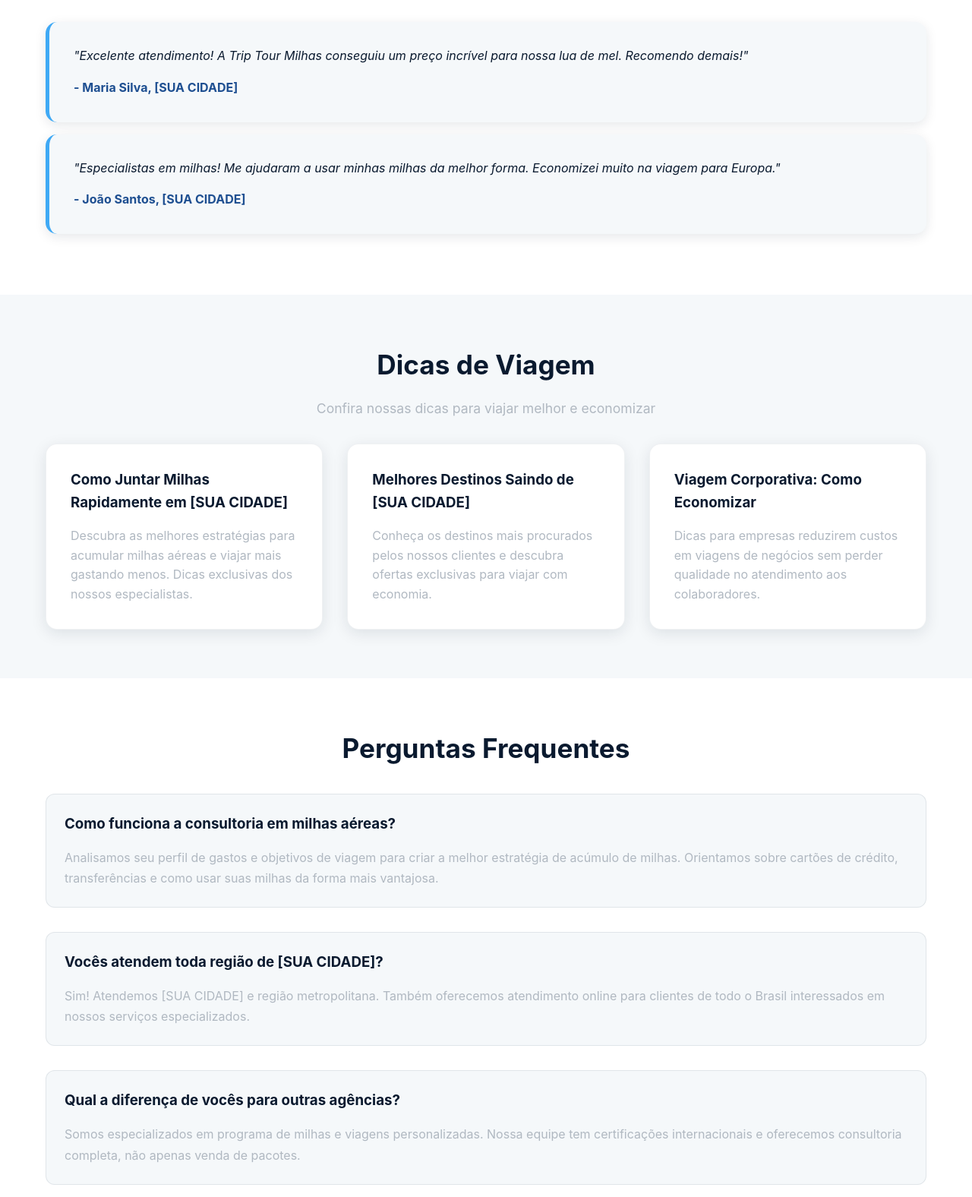
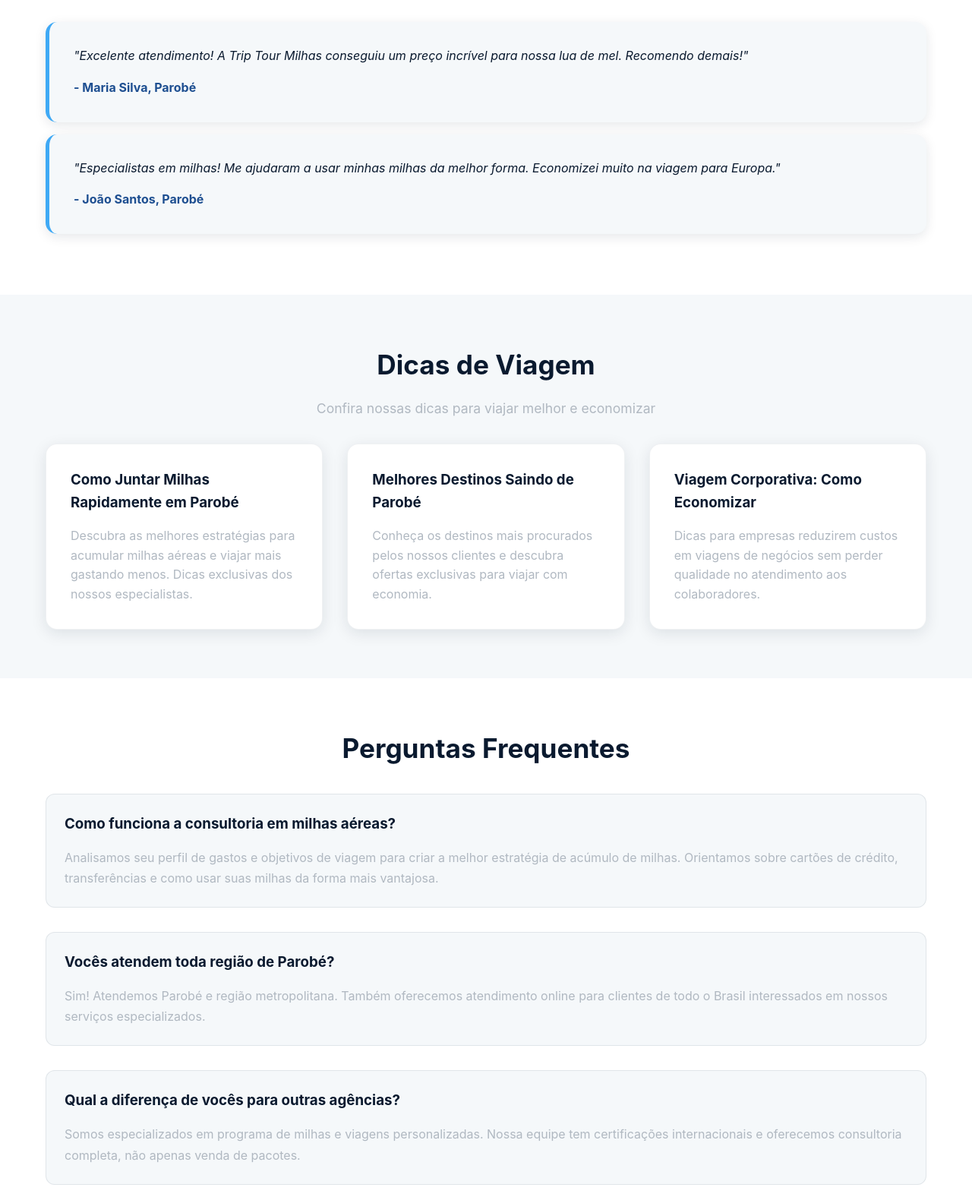
Before and after one commit to triptourmilhas-agencia/minha-agencia-site, a plain HTML site: page index.html in a window 1280 px wide. Shown: the part 944-2520 px from the top of the page at 76% size. Drawn offline with Linux system fonts and the light colour scheme.

Commit message:
Update index.html

```diff
--- a/index.html
+++ b/index.html
@@ -4,13 +4,13 @@
     <meta charset="UTF-8">
     <meta name="viewport" content="width=device-width, initial-scale=1.0">
     <!-- 🎯 OTIMIZAÇÃO 1: TÍTULO E META TAGS SEO OTIMIZADAS -->
-    <title>Trip Tour Milhas - Agência de Viagens [SUA CIDADE] | Pacotes e Milhas Aéreas</title>
-    <meta name="description" content="Agência Trip Tour Milhas em [SUA CIDADE]. Especialistas em pacotes personalizados, consultoria em milhas aéreas e viagens corporativas. Orçamento grátis! Atendimento personalizado há X anos.">
-    <meta name="keywords" content="agência viagens [SUA CIDADE], pacotes viagem, milhas aéreas, viagem corporativa, [SUA CIDADE], consultoria milhas, trip tour milhas">
+    <title>Trip Tour Milhas - Agência de Viagens Parobé | Pacotes e Milhas Aéreas</title>
+    <meta name="description" content="Agência Trip Tour Milhas em Parobé. Especialistas em pacotes personalizados, consultoria em milhas aéreas e viagens corporativas. Orçamento grátis! Atendimento personalizado há X anos.">
+    <meta name="keywords" content="agência viagens Parobé, pacotes viagem, milhas aéreas, viagem corporativa, Parobé, consultoria milhas, trip tour milhas">
     <meta name="author" content="Trip Tour Milhas">
     <link rel="canonical" href="https://triptourmilhas-agencia.github.io/minha-agencia-site/">
     <!-- 🎯 OTIMIZAÇÃO 2: OPEN GRAPH PARA REDES SOCIAIS -->
-    <meta property="og:title" content="Trip Tour Milhas - Agência de Viagens [SUA CIDADE]">
+    <meta property="og:title" content="Trip Tour Milhas - Agência de Viagens Parobé">
     <meta property="og:description" content="Especialistas em pacotes personalizados, consultoria em milhas aéreas e viagens corporativas">
     <meta property="og:image" content="https://triptourmilhas-agencia.github.io/minha-agencia-site/logo.png">
     <meta property="og:url" content="https://triptourmilhas-agencia.github.io/minha-agencia-site/">
@@ -18,7 +18,7 @@
     <meta property="og:locale" content="pt_BR">
     <!-- 🎯 OTIMIZAÇÃO 3: TWITTER CARDS -->
     <meta name="twitter:card" content="summary_large_image">
-    <meta name="twitter:title" content="Trip Tour Milhas - Agência de Viagens [SUA CIDADE]">
+    <meta name="twitter:title" content="Trip Tour Milhas - Agência de Viagens Parobé">
     <meta name="twitter:description" content="Especialistas em pacotes personalizados e milhas aéreas">
     <!-- 🎯 OTIMIZAÇÃO 4: FAVICON -->
     <link rel="icon" type="image/png" sizes="32x32" href="favicon-32x32.png">
@@ -51,7 +51,7 @@
       "address": {
         "@type": "PostalAddress",
         "streetAddress": "[SEU ENDEREÇO COMPLETO]",
-        "addressLocality": "[SUA CIDADE]",
+        "addressLocality": "Parobé",
         "addressRegion": "[SEU ESTADO]",
         "postalCode": "[SEU CEP]",
         "addressCountry": "BR"
@@ -394,7 +394,7 @@
         <div class="container">
             <div class="hero">
                 <h1 itemprop="name">Trip Tour Milhas</h1>
-                <p>A melhor agência de viagens de <span itemprop="addressLocality">[SUA CIDADE]</span></p>
+                <p>A melhor agência de viagens de <span itemprop="addressLocality">Parobé</span></p>
                 <p itemprop="description">Especialistas em pacotes personalizados e programa de milhas</p>
                 <a href="#contato" class="btn">Solicitar Orçamento</a>
                 <a href="tel:+5551996300579" class="btn" itemprop="telephone">Ligar Agora</a>
@@ -430,12 +430,12 @@
             <h2 style="text-align: center; font-size: 2.2rem; margin-bottom: 2rem;">O que dizem nossos clientes</h2>
             <div class="testimonial" itemscope itemtype="https://schema.org/Review">
                 <p itemprop="reviewBody">"Excelente atendimento! A Trip Tour Milhas conseguiu um preço incrível para nossa lua de mel. Recomendo demais!"</p>
-                <strong itemprop="author">- Maria Silva, [SUA CIDADE]</strong>
+                <strong itemprop="author">- Maria Silva, Parobé</strong>
                 <meta itemprop="ratingValue" content="5">
             </div>
             <div class="testimonial" itemscope itemtype="https://schema.org/Review">
                 <p itemprop="reviewBody">"Especialistas em milhas! Me ajudaram a usar minhas milhas da melhor forma. Economizei muito na viagem para Europa."</p>
-                <strong itemprop="author">- João Santos, [SUA CIDADE]</strong>
+                <strong itemprop="author">- João Santos, Parobé</strong>
                 <meta itemprop="ratingValue" content="5">
             </div>
         </div>
@@ -448,12 +448,12 @@
             <p style="text-align: center; font-size: 1.1rem; margin-bottom: 2rem;">Confira nossas dicas para viajar melhor e economizar</p>
             <div class="blog-grid">
                 <article class="blog-card" itemscope itemtype="https://schema.org/Article">
-                    <h3 itemprop="headline">Como Juntar Milhas Rapidamente em [SUA CIDADE]</h3>
+                    <h3 itemprop="headline">Como Juntar Milhas Rapidamente em Parobé</h3>
                     <p itemprop="description">Descubra as melhores estratégias para acumular milhas aéreas e viajar mais gastando menos. Dicas exclusivas dos nossos especialistas.</p>
                     <meta itemprop="author" content="Trip Tour Milhas">
                 </article>
                 <article class="blog-card" itemscope itemtype="https://schema.org/Article">
-                    <h3 itemprop="headline">Melhores Destinos Saindo de [SUA CIDADE]</h3>
+                    <h3 itemprop="headline">Melhores Destinos Saindo de Parobé</h3>
                     <p itemprop="description">Conheça os destinos mais procurados pelos nossos clientes e descubra ofertas exclusivas para viajar com economia.</p>
                     <meta itemprop="author" content="Trip Tour Milhas">
                 </article>
@@ -478,9 +478,9 @@
                     </div>
                 </div>
                 <div itemscope itemprop="mainEntity" itemtype="https://schema.org/Question" style="margin-bottom: 2rem; padding: 1.5rem; background: var(--branco-gelo); border-radius: 12px; border: 1px solid rgba(176, 184, 193, 0.3);">
-                    <h3 itemprop="name">Vocês atendem toda região de [SUA CIDADE]?</h3>
+                    <h3 itemprop="name">Vocês atendem toda região de Parobé?</h3>
                     <div itemscope itemprop="acceptedAnswer" itemtype="https://schema.org/Answer">
-                        <p itemprop="text">Sim! Atendemos [SUA CIDADE] e região metropolitana. Também oferecemos atendimento online para clientes de todo o Brasil interessados em nossos serviços especializados.</p>
+                        <p itemprop="text">Sim! Atendemos Parobé e região metropolitana. Também oferecemos atendimento online para clientes de todo o Brasil interessados em nossos serviços especializados.</p>
                     </div>
                 </div>
                 <div itemscope itemprop="mainEntity" itemtype="https://schema.org/Question" style="margin-bottom: 2rem; padding: 1.5rem; background: var(--branco-gelo); border-radius: 12px; border: 1px solid rgba(176, 184, 193, 0.3);">
```
